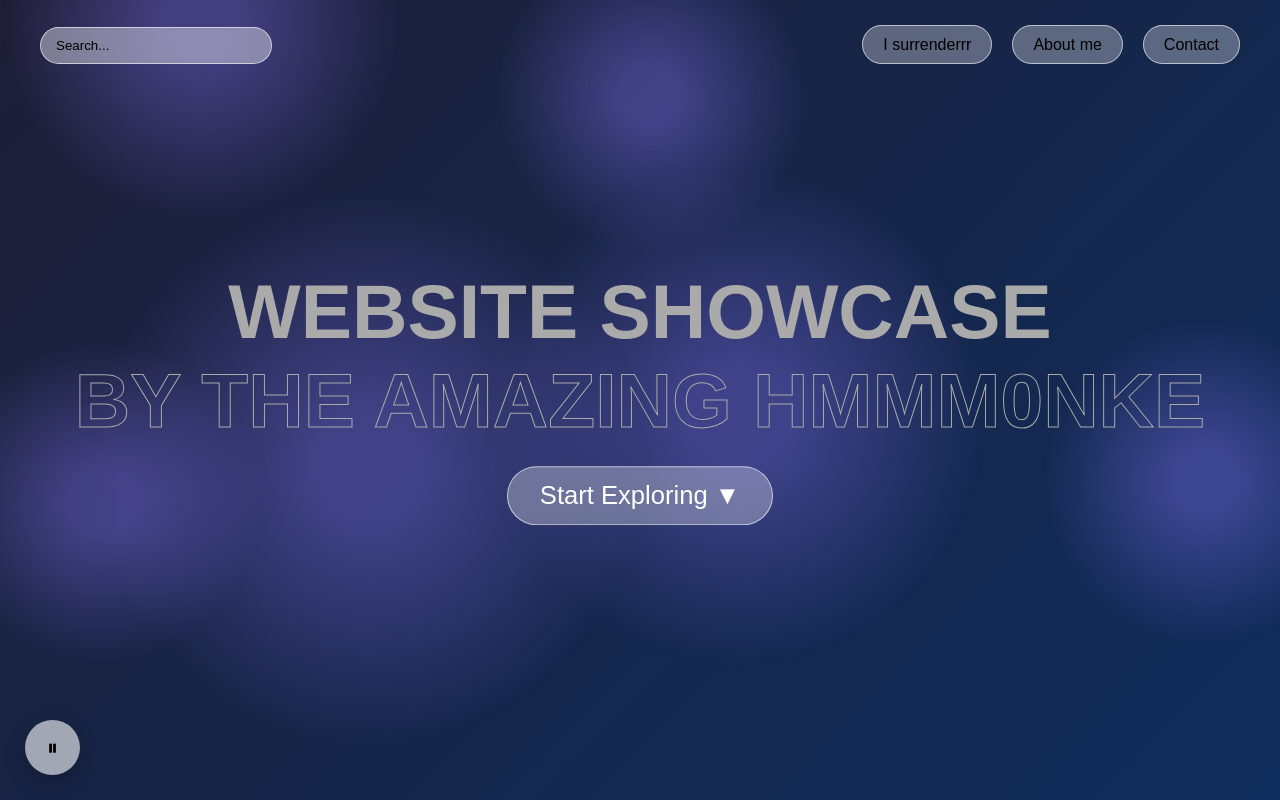
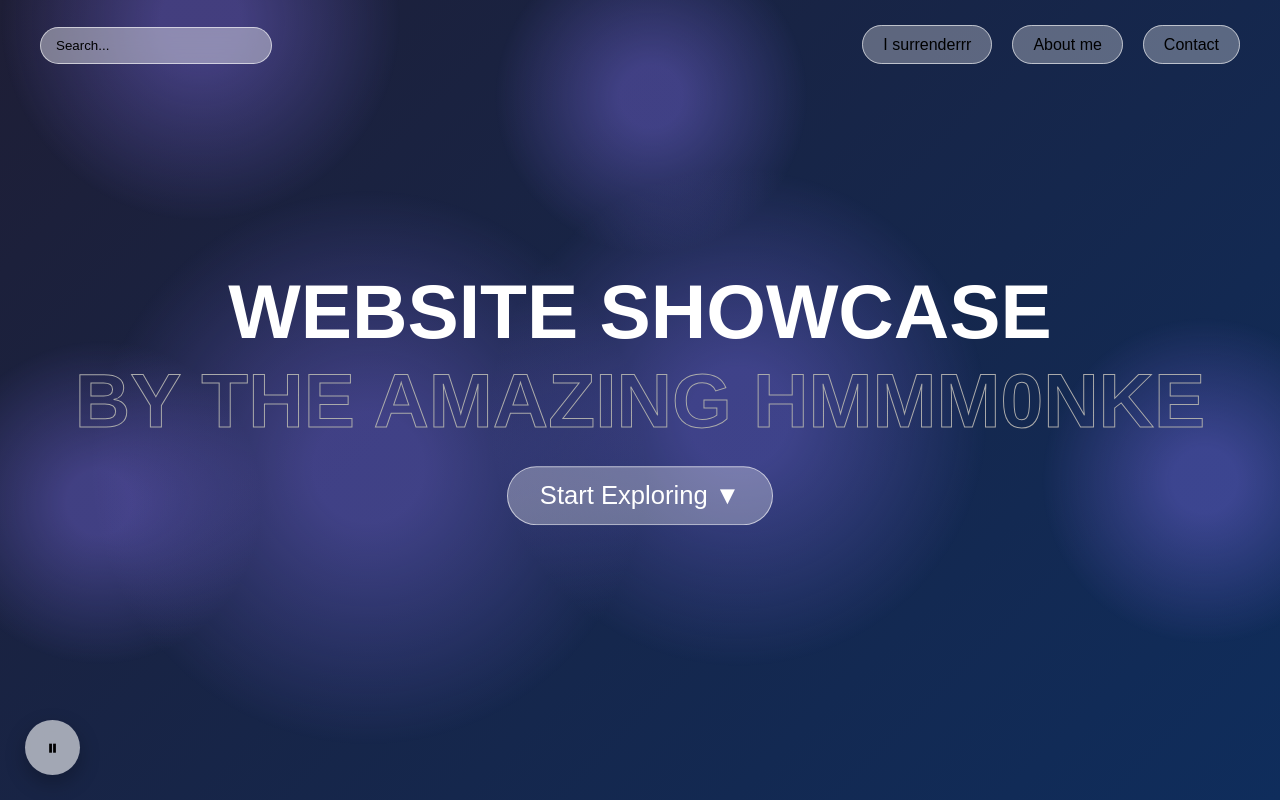
Before and after one commit to HmmM0nke/Website.Showcase, a plain HTML site: page index.html in a window 1280 px wide. Shown: the top 800 px of the page. Drawn offline with Linux system fonts and the light colour scheme; animation ran at ten frames a second.

Commit message:
Update style.css

```diff
--- a/style.css
+++ b/style.css
@@ -51,7 +51,7 @@ body { margin: 0; font-family: Inter, sans-serif; background: white; color: blac
 }
 
 .hero-title {
-  color: rgb(170,170,170);
+  color: white;
 }
 
 .hero-subtitle {
```
